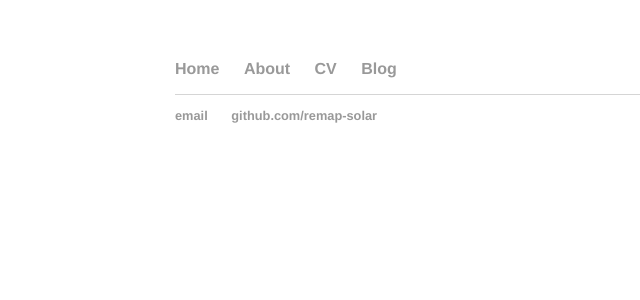
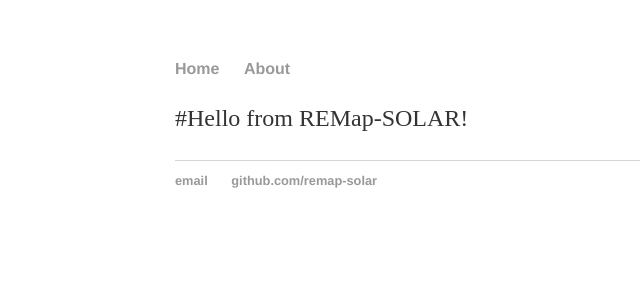
Before and after one commit to remap-solar/remap-solar.github.io, a Jekyll site: the page built from index.md, in a window 1280 px wide. Shown: the top 300 px of the page, without its empty margins (17-657 px from the left). Built offline with Jekyll 4.4.1, drawn with Linux system fonts in a browser that asks for light colours.

Commit message:
Try with md

```diff
--- a/_layouts/default.html
+++ b/_layouts/default.html
@@ -10,8 +10,6 @@
 	    		<ul>
 	        		<li><a href="/">Home</a></li>
 		        	<li><a href="/about">About</a></li>
-	        		<li><a href="/cv">CV</a></li>
-	        		<li><a href="/blog">Blog</a></li>
 	    		</ul>
 			</nav>
 			<div class="container">
--- a/index.html
+++ /dev/null
@@ -1,4 +0,0 @@
----
-layout: default
-title: Philippine Renewable Energy Resource Mapping from LiDAR Surveys (REMap) - SOLAR Component
----
--- /dev/null
+++ b/index.md
@@ -0,0 +1,6 @@
+---
+layout: default
+title: REMap-SOLAR
+---
+
+#Hello from REMap-SOLAR!
```
Also changed, not shown: .nojekyll (added), 1 other file.
